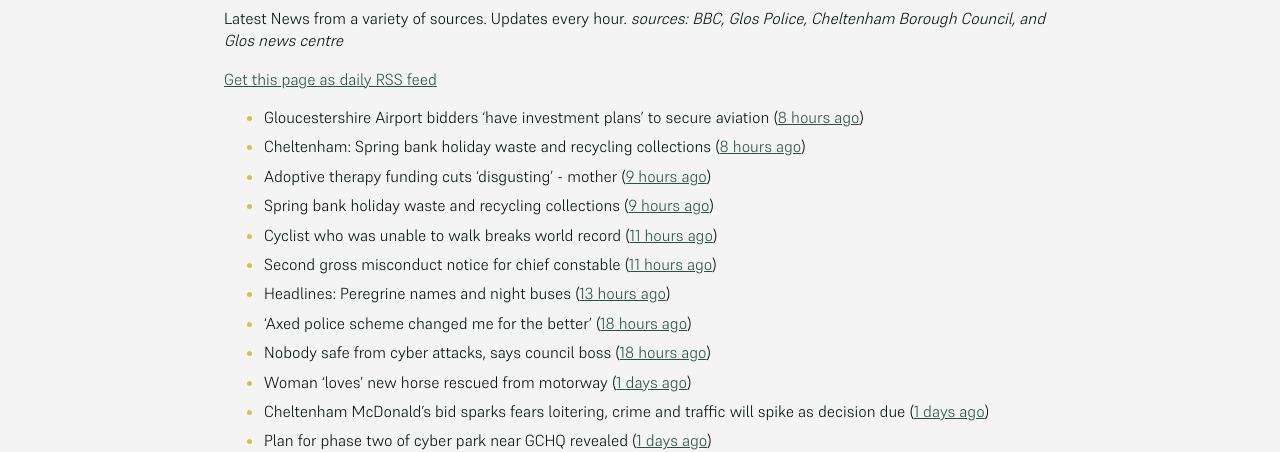
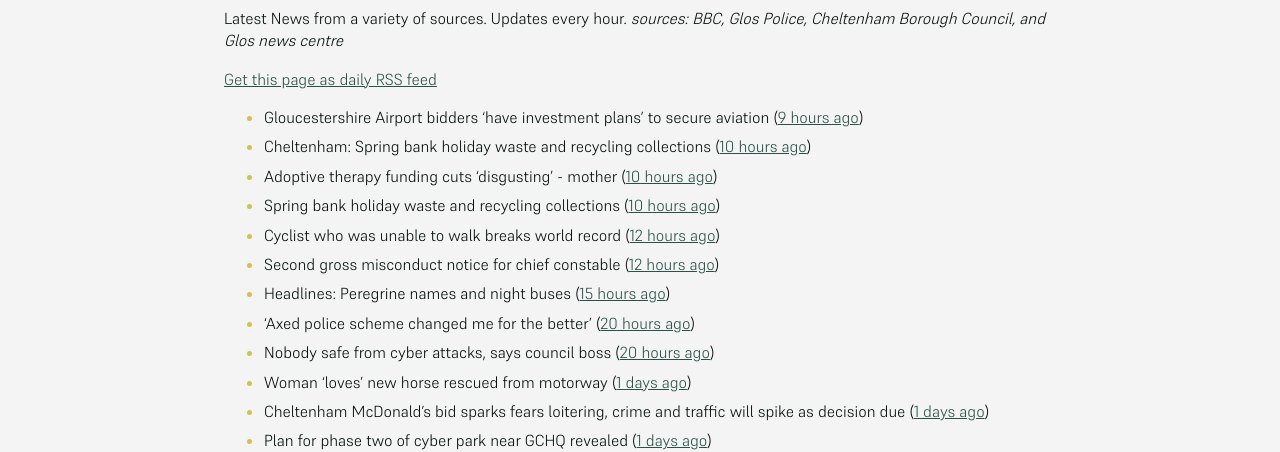
Before and after one commit to mat-0/cheltenham-open-data, a Jekyll site: the page built from _pages/news.md, in a window 1280 px wide. Shown: the part 266-718 px from the top of the page. Built offline with Jekyll 4.4.1, drawn with Linux system fonts in a browser that asks for light colours.

Commit message:
Updated 2025-05-21 01:24:25

```diff
--- a/_pages/news.md
+++ b/_pages/news.md
@@ -12,15 +12,15 @@ _sources: BBC, Glos Police, Cheltenham Borough Council, and Glos news centre_
 [Get this page as daily RSS feed](/daily.rss)
 
 <!-- news_marker starts -->
-- Gloucestershire Airport bidders ‘have investment plans’ to secure aviation ([8 hours ago](https://gloucesternewscentre.co.uk/gloucestershire-airport-bidders-have-investment-plans-to-secure-aviation/))
-- Cheltenham: Spring bank holiday waste and recycling collections ([8 hours ago](https://gloucesternewscentre.co.uk/cheltenham-spring-bank-holiday-waste-and-recycling-collections/))
-- Adoptive therapy funding cuts 'disgusting' - mother ([9 hours ago](https://www.bbc.com/news/articles/c4g2rpypmp9o))
-- Spring bank holiday waste and recycling collections ([9 hours ago](https://www.cheltenham.gov.uk/news/article/3013/spring_bank_holiday_waste_and_recycling_collections))
-- Cyclist who was unable to walk breaks world record ([11 hours ago](https://www.bbc.com/news/articles/ce822e66159o))
-- Second gross misconduct notice for chief constable ([11 hours ago](https://www.bbc.com/news/articles/cy8nnxy83lro))
-- Headlines: Peregrine names and night buses ([13 hours ago](https://www.bbc.com/news/articles/cr7zznnkyrgo))
-- 'Axed police scheme changed me for the better' ([18 hours ago](https://www.bbc.com/news/articles/cj425087v5po))
-- Nobody safe from cyber attacks, says council boss ([18 hours ago](https://www.bbc.com/news/articles/cyvm4ljl2l8o))
+- Gloucestershire Airport bidders ‘have investment plans’ to secure aviation ([9 hours ago](https://gloucesternewscentre.co.uk/gloucestershire-airport-bidders-have-investment-plans-to-secure-aviation/))
+- Cheltenham: Spring bank holiday waste and recycling collections ([10 hours ago](https://gloucesternewscentre.co.uk/cheltenham-spring-bank-holiday-waste-and-recycling-collections/))
+- Adoptive therapy funding cuts 'disgusting' - mother ([10 hours ago](https://www.bbc.com/news/articles/c4g2rpypmp9o))
+- Spring bank holiday waste and recycling collections ([10 hours ago](https://www.cheltenham.gov.uk/news/article/3013/spring_bank_holiday_waste_and_recycling_collections))
+- Cyclist who was unable to walk breaks world record ([12 hours ago](https://www.bbc.com/news/articles/ce822e66159o))
+- Second gross misconduct notice for chief constable ([12 hours ago](https://www.bbc.com/news/articles/cy8nnxy83lro))
+- Headlines: Peregrine names and night buses ([15 hours ago](https://www.bbc.com/news/articles/cr7zznnkyrgo))
+- 'Axed police scheme changed me for the better' ([20 hours ago](https://www.bbc.com/news/articles/cj425087v5po))
+- Nobody safe from cyber attacks, says council boss ([20 hours ago](https://www.bbc.com/news/articles/cyvm4ljl2l8o))
 - Woman 'loves' new horse rescued from motorway ([1 days ago](https://www.bbc.com/news/articles/c4g2r40ye9eo))
 - Cheltenham McDonald’s bid sparks fears loitering, crime and traffic will spike as decision due ([1 days ago](https://gloucesternewscentre.co.uk/cheltenham-mcdonalds-bid-sparks-fears-loitering-crime-and-traffic-will-spike-as-decision-due/))
 - Plan for phase two of cyber park near GCHQ revealed ([1 days ago](https://www.bbc.com/news/articles/clygqx2jp95o))
```
Also changed, not shown: _data/flood.json (+5 -48 lines), _pages/terrorism.md (+1 -1 lines), index.md (+6 -6 lines).
